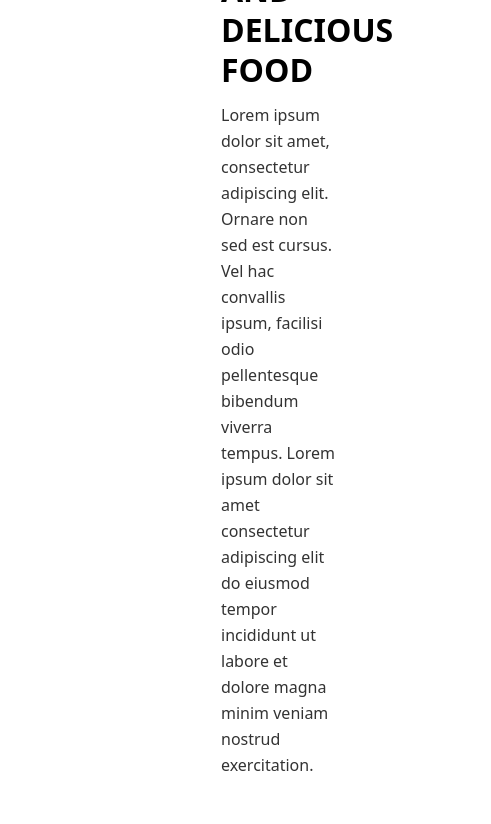
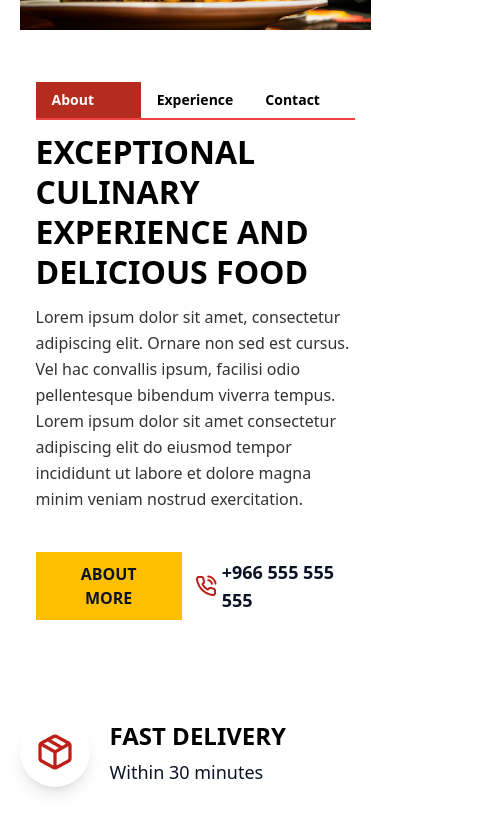
Before and after one commit to hrmrakib/neno-restaurant, a React (Vite) app: page / in a window 390 px wide. Shown: the part 1156-1980 px from the top of the page, 491 px wide, since content can reach past the window. Built offline with nearby package versions, Linux system fonts and the light colour scheme.

Commit message:
responsive the about section

```diff
--- a/src/components/home/About.jsx
+++ b/src/components/home/About.jsx
@@ -9,7 +9,7 @@ const About = () => {
   return (
     <div className='bg-white my-20'>
       <Container>
-        <div className='grid grid-cols-2 gap-5'>
+        <div className='grid lg:grid-cols-2 gap-5'>
           <div>
             <img src='/about.png' alt='about' />
           </div>
@@ -41,9 +41,9 @@ const About = () => {
               </div>
             </div>
 
-            <div className='flex items-center gap-5 mt-10'>
-              <Button>About More</Button>
-              <div className='flex items-center gap-2'>
+            <div className='flex items-center gap-3 lg:gap-5 mt-10'>
+              <Button className={"px-4"}>About More</Button>
+              <div className='flex items-center gap-1 md:gap-2'>
                 <img src='/call-alt.png' alt='call' />
                 <span className='text-[#0A1425] text-lg roboto font-bold'>
                   +966 555 555 555
@@ -53,18 +53,20 @@ const About = () => {
           </div>
         </div>
 
-        <div className='my-16 grid grid-cols-3 items-center justify-between'>
+        <div className='my-16 grid gap-10 grid-cols-1 lg:grid-cols-3 items-center justify-between'>
           {foodData.map((item) => (
-            <div key={item.id} className='flex items-center gap-3'>
-              <div className='w-24 h-24 shadow-lg rounded-full p-3 flex items-center justify-center'>
+            <div key={item.id} className='flex items-center gap-5 lg:gap-3'>
+              <div className='w-[70px] h-[70px] md:w-24 md:h-24 shadow-lg rounded-full p-3 flex items-center justify-center'>
                 <img className='w-10 h-10' src={item.image} alt={item.title} />
               </div>
 
               <div>
-                <h2 className='text-3xl font-bold bebas uppercase leading-10'>
+                <h2 className='text-2xl md:text-3xl font-bold bebas uppercase leading-10'>
                   {item.title}
                 </h2>
-                <p className='text-[#0A1425] text-xl leading-8'>{item.info}</p>
+                <p className='text-[#0A1425] text-lg md:text-xl leading-8'>
+                  {item.info}
+                </p>
               </div>
             </div>
           ))}
--- a/src/components/layout/Container.jsx
+++ b/src/components/layout/Container.jsx
@@ -1,5 +1,5 @@
 const Container = ({ children }) => {
-  return <div className='w-[80%] mx-auto'>{children}</div>;
+  return <div className='w-[90%] lg:w-[80%] mx-auto'>{children}</div>;
 };
 
 export default Container;
```
